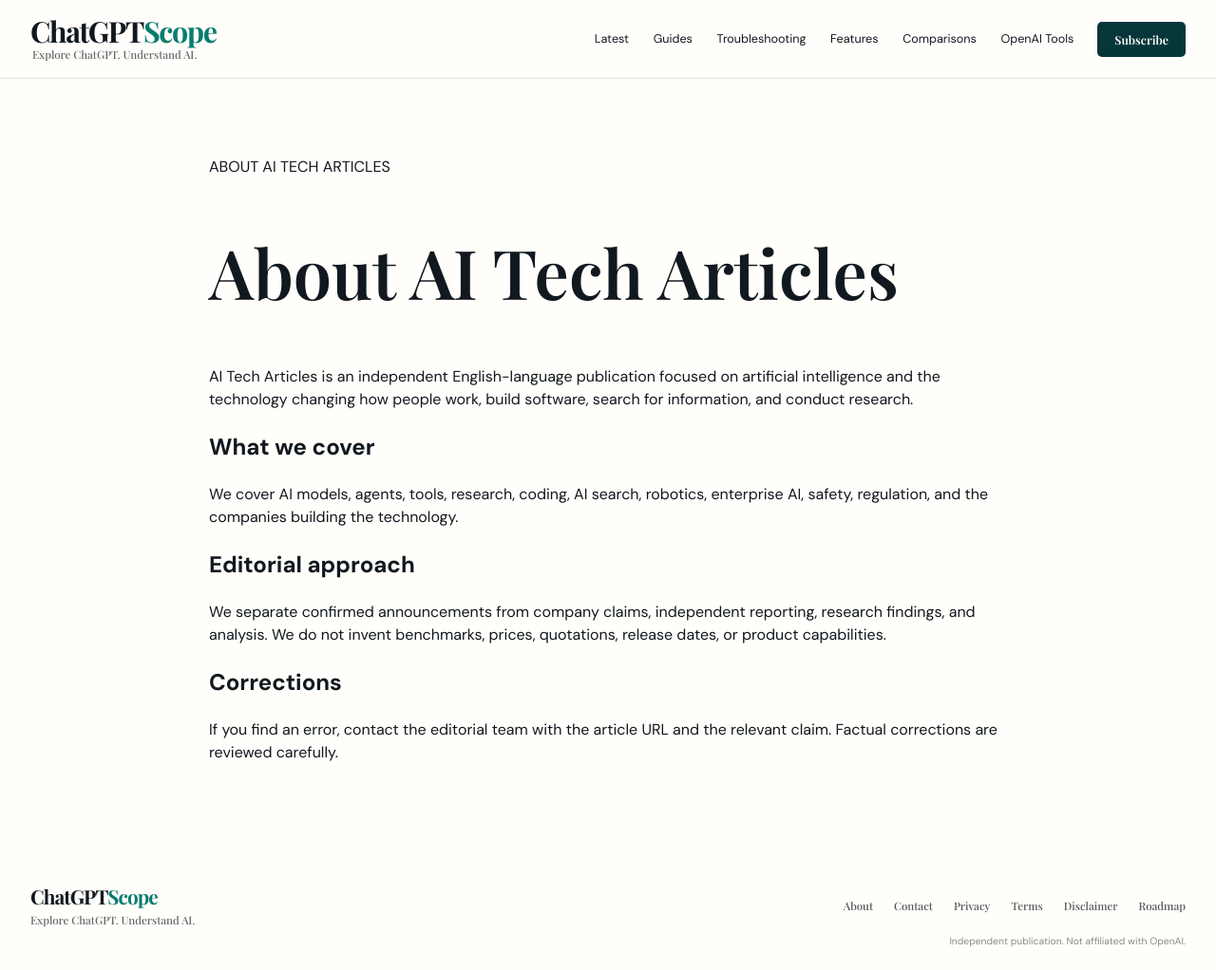
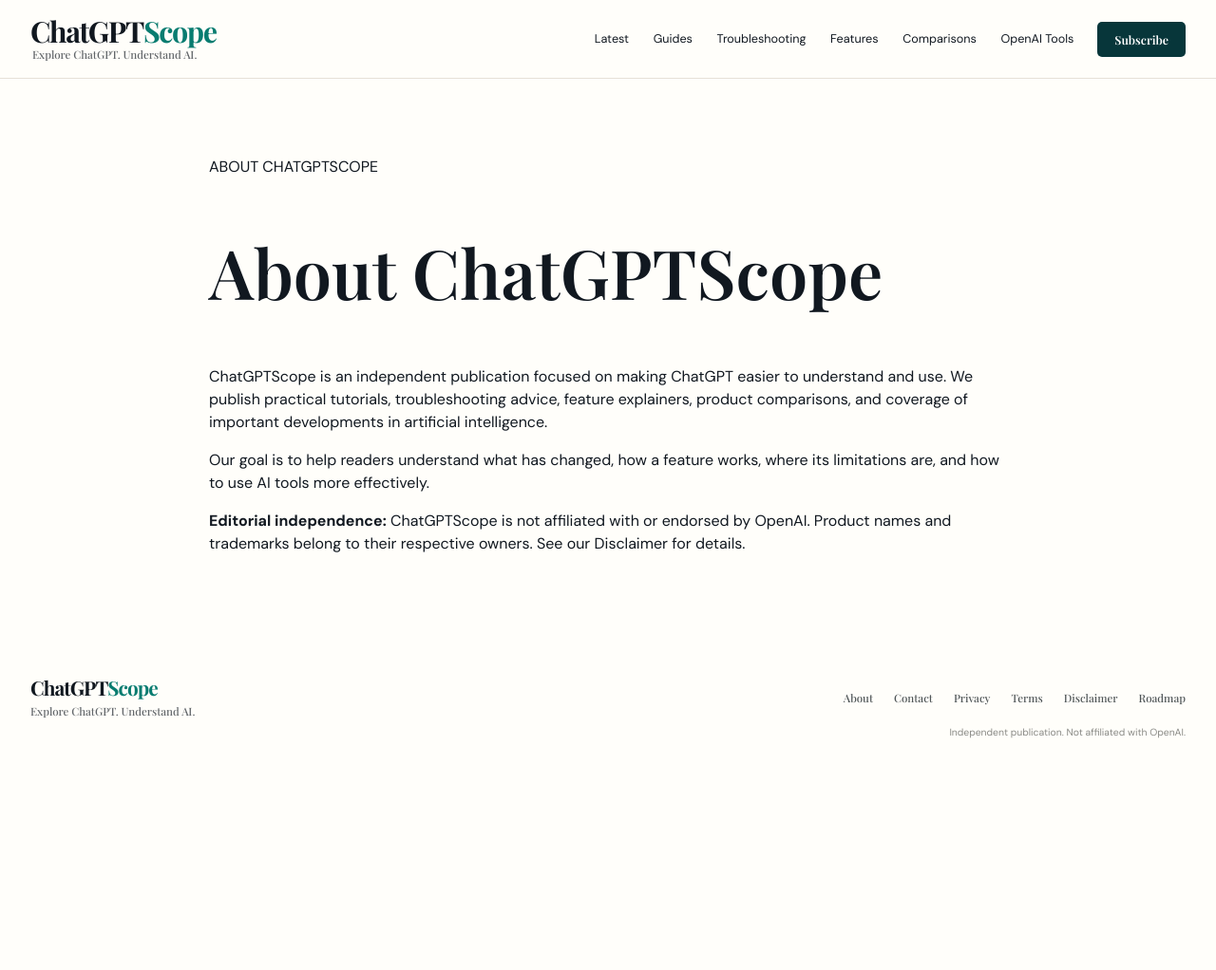
Before and after one commit to todaysnewsai/ChatGPTScope, a Jekyll site: the page built from about.md, in a window 1280 px wide and 1022 px high. Shown: the whole window at 95% size. Built offline with Jekyll 4.4.1, drawn with Linux system fonts in a browser that asks for light colours.

Commit message:
Redesign ChatGPTScope: update about.md

```diff
--- a/about.md
+++ b/about.md
@@ -1,18 +1,12 @@
 ---
 layout: page
-title: "About AI Tech Articles"
+title: "About ChatGPTScope"
+permalink: /about/
+description: "Independent coverage of ChatGPT and artificial intelligence."
 ---
 
-AI Tech Articles is an independent English-language publication focused on artificial intelligence and the technology changing how people work, build software, search for information, and conduct research.
+ChatGPTScope is an independent publication focused on making ChatGPT easier to understand and use. We publish practical tutorials, troubleshooting advice, feature explainers, product comparisons, and coverage of important developments in artificial intelligence.
 
-## What we cover
+Our goal is to help readers understand what has changed, how a feature works, where its limitations are, and how to use AI tools more effectively.
 
-We cover AI models, agents, tools, research, coding, AI search, robotics, enterprise AI, safety, regulation, and the companies building the technology.
-
-## Editorial approach
-
-We separate confirmed announcements from company claims, independent reporting, research findings, and analysis. We do not invent benchmarks, prices, quotations, release dates, or product capabilities.
-
-## Corrections
-
-If you find an error, contact the editorial team with the article URL and the relevant claim. Factual corrections are reviewed carefully.
+**Editorial independence:** ChatGPTScope is not affiliated with or endorsed by OpenAI. Product names and trademarks belong to their respective owners. See our [Disclaimer]({{ '/disclaimer/' | relative_url }}) for details.
```
